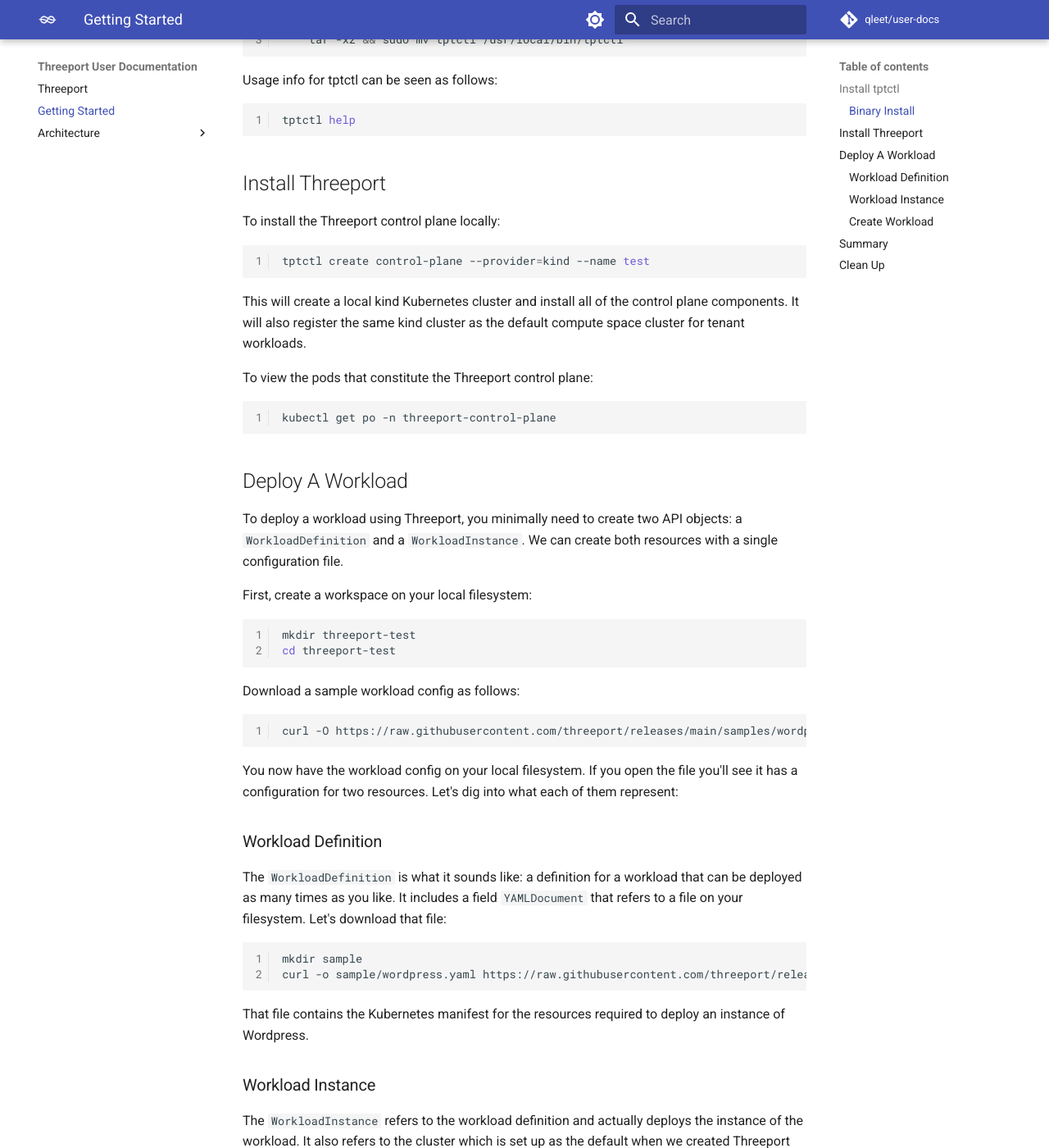
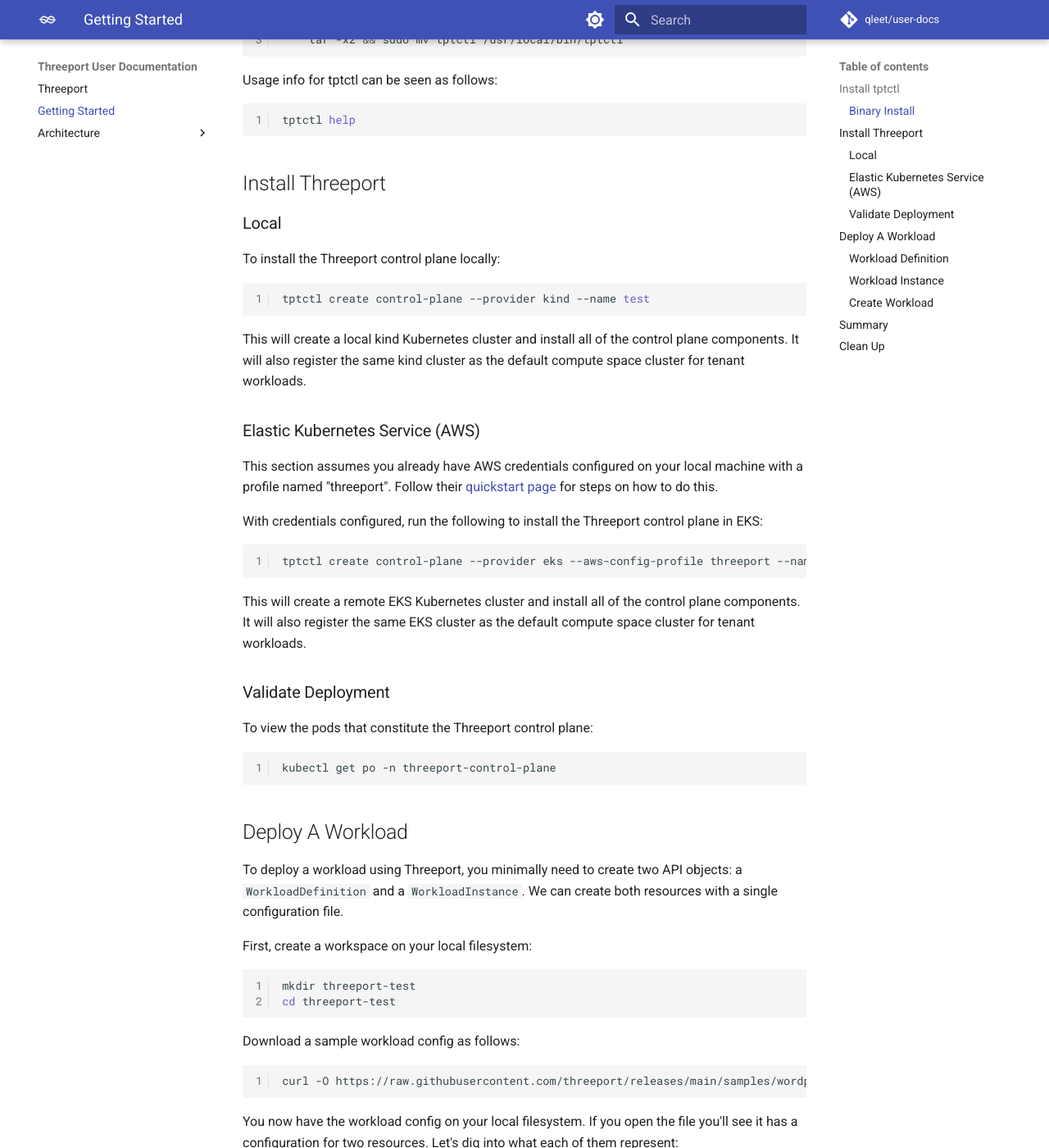
Before and after one commit to qleet/user-docs, an MkDocs documentation site: the page built from docs/getting-started.md, in a window 1280 px wide and 1400 px high, scrolled down 929 px. Shown: the whole window at 82% size. Built offline with MkDocs 1.6.1 and Material for MkDocs 9.7.7, drawn with Linux system fonts in a browser that asks for light colours; comment, search, counter and statistics services are not loaded.

Commit message:
docs: add steps for creating eks control plane

````diff
--- a/docs/getting-started.md
+++ b/docs/getting-started.md
@@ -48,16 +48,35 @@
 
 ## Install Threeport
 
+### Local
 To install the Threeport control plane locally:
 
 ```bash
-tptctl create control-plane --provider=kind --name test
+tptctl create control-plane --provider kind --name test
 ```
 
 This will create a local kind Kubernetes cluster and install all of the control
 plane components.  It will also register the same kind cluster as the default
 compute space cluster for tenant workloads.
 
+### Elastic Kubernetes Service (AWS)
+
+This section assumes you already have AWS credentials configured on your local machine
+with a profile named "threeport".  Follow their
+[quickstart page](https://docs.aws.amazon.com/cli/latest/userguide/getting-started-quickstart.html)
+for steps on how to do this.
+
+With credentials configured, run the following to install the Threeport control plane in EKS:
+
+```bash
+tptctl create control-plane --provider eks --aws-config-profile threeport --name test
+```
+
+This will create a remote EKS Kubernetes cluster and install all of the control plane
+components.  It will also register the same EKS cluster as the default compute space
+cluster for tenant workloads.
+
+### Validate Deployment
 To view the pods that constitute the Threeport control plane:
 
 ```bash
````
